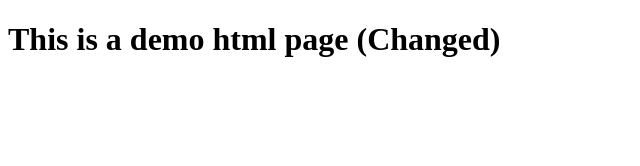
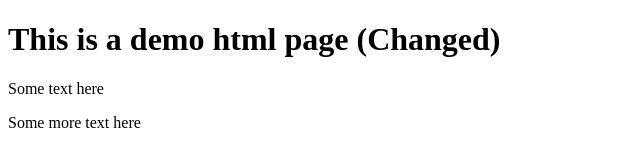
Before and after one commit to USMAN-FAIZYAB-KHAN/Practice, a plain HTML site: page index.html in a window 1280 px wide. Shown: the whole page, without its empty margins (0-640 px from the left). Drawn offline with Linux system fonts and the light colour scheme.

Commit message:
Emergency fix in index.html

```diff
--- a/index.html
+++ b/index.html
@@ -7,5 +7,7 @@
 </head>
 <body>
     <h1>This is a demo html page (Changed)</h1>
+    <p>Some text here</p>
+    <p>Some more text here</p>
 </body>
 </html>
```
